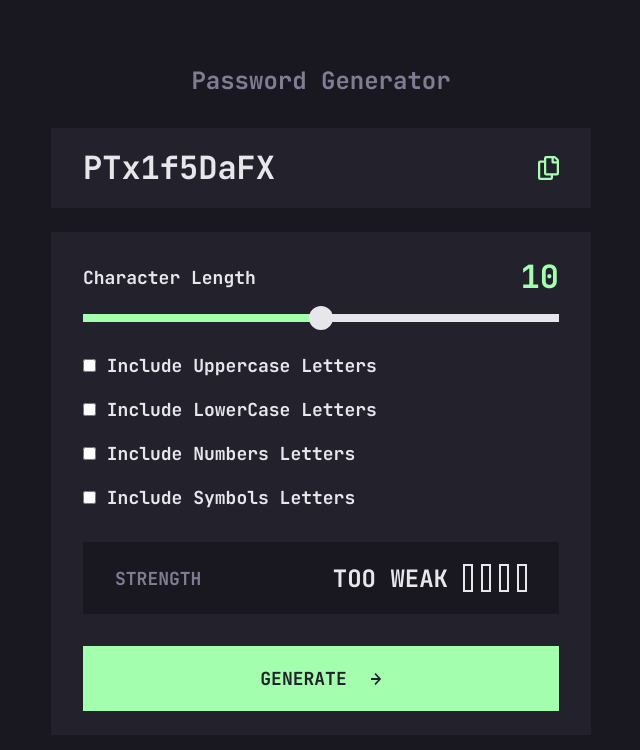
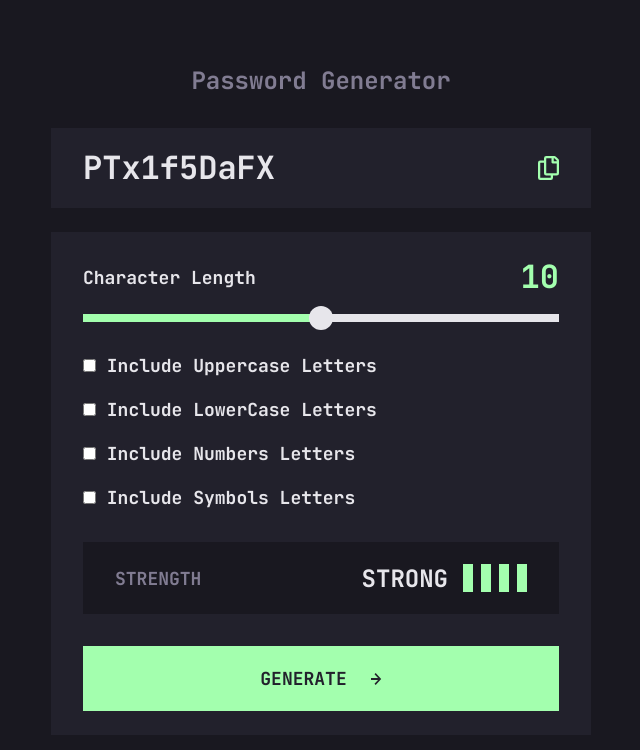
Before and after one commit to aleksandr-efimenko/password-generator-frontendmentor, a Next.js app: page / in a window 1280 px wide. Shown: the top 750 px of the page, without its empty margins (319-959 px from the left). Built offline with nearby package versions, Linux system fonts and the light colour scheme.

Commit message:
make password detector show strength of a pass

```diff
--- a/components/PasswordStrengthDetector.tsx
+++ b/components/PasswordStrengthDetector.tsx
@@ -1,25 +1,47 @@
 import React from "react";
 import passDetectorStyles from "@/styles/componentsStyles/PasswordStrengthDetector.module.css";
+import { PassStrength } from "../utils/passComplexity";
+
+// Create an array of strings from the PassStrength enum
+// ["too weak", "weak", "medium", "strong"]
+// to add new strength, just add it to the enum and a class with hyphenated name
+const strengthsArr = Object.keys(PassStrength)
+  .filter((k) => typeof PassStrength[k as any] === "number")
+  // transfrom from camelCase -> "camel-case"
+  .map((el, index) => {
+    const arr = el.split("");
+    const newArr = arr.map((char, index) => {
+      if (char === char.toUpperCase()) {
+        return index === 0 ? char : `-${char}`;
+      }
+      return char;
+    });
+    return newArr.join("").toLowerCase();
+  });
 
 export default function PasswordStrength({
   complexity,
 }: {
-  complexity: 0 | 1 | 2 | 3;
+  complexity: PassStrength;
 }) {
-  const strength = ["Too Weak", "Weak", "Medium", "Strong"];
-
   return (
     <div className={passDetectorStyles["pass-strength-detector-container"]}>
       <p>STRENGTH</p>
       <div className={passDetectorStyles["strength-indicator-container"]}>
         <p className={passDetectorStyles["strength-text"]}>
-          {strength[complexity]}
+          {strengthsArr[complexity].replace("-", " ")}
         </p>
         <div className={passDetectorStyles["colored-bar-container"]}>
-          {strength.map((_, index) => (
+          {strengthsArr.map((_, index) => (
             <div
               key={index}
-              className={passDetectorStyles["strength-colored-bar"]}
+              className={`${passDetectorStyles["strength-colored-bar"]}
+              ${
+                index <= complexity
+                  ? passDetectorStyles[`${strengthsArr[complexity]}`]
+                  : ""
+              }
+            }`}
             ></div>
           ))}
         </div>
--- a/src/styles/componentsStyles/PasswordStrengthDetector.module.css
+++ b/src/styles/componentsStyles/PasswordStrengthDetector.module.css
@@ -30,3 +30,20 @@
     width: 1rem;
     border: .2rem solid var(--almost-white);
 }
+
+.too-weak {
+    background-color: var(--red);
+    border: .2rem solid var(--red);
+}
+.weak {
+    background-color: var(--orange);
+    border: .2rem solid var(--orange);
+}
+.medium {
+    background-color: var(--yellow);
+    border: .2rem solid var(--yellow);
+}
+.strong {
+    background-color: var(--neon-green);
+    border: .2rem solid var(--neon-green);
+}
--- a/utils/passComplexity.ts
+++ b/utils/passComplexity.ts
@@ -1,4 +1,11 @@
-export function determinePasswordComplexity(password: string): 0 | 1 | 2 | 3 {
-  let complexity = 0;
-  return 0;
+export enum PassStrength {
+  TooWeak,
+  Weak,
+  Medium,
+  Strong,
 }
+
+export function determinePasswordComplexity(password: string): PassStrength {
+  let complexity = PassStrength.Strong;
+  return complexity;
+}
```
